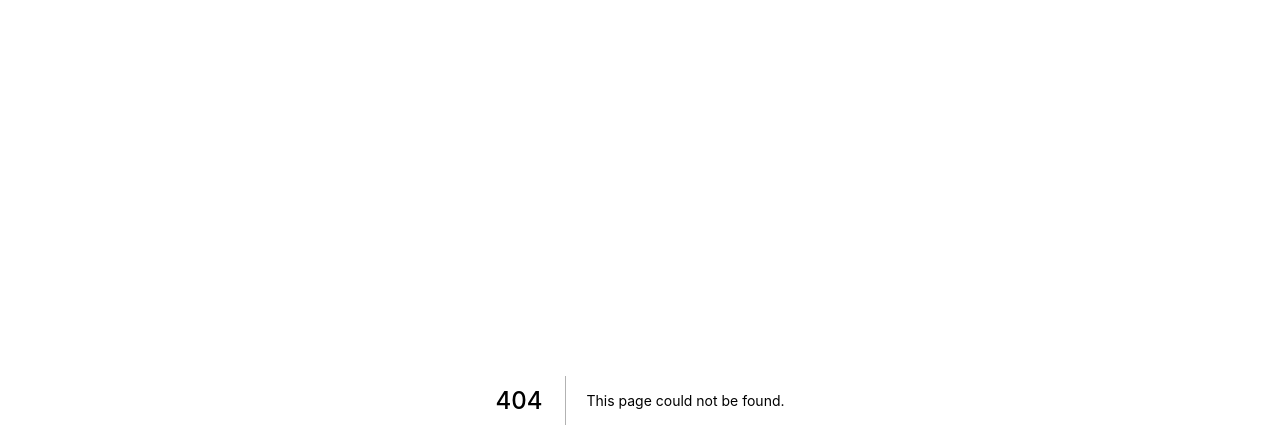
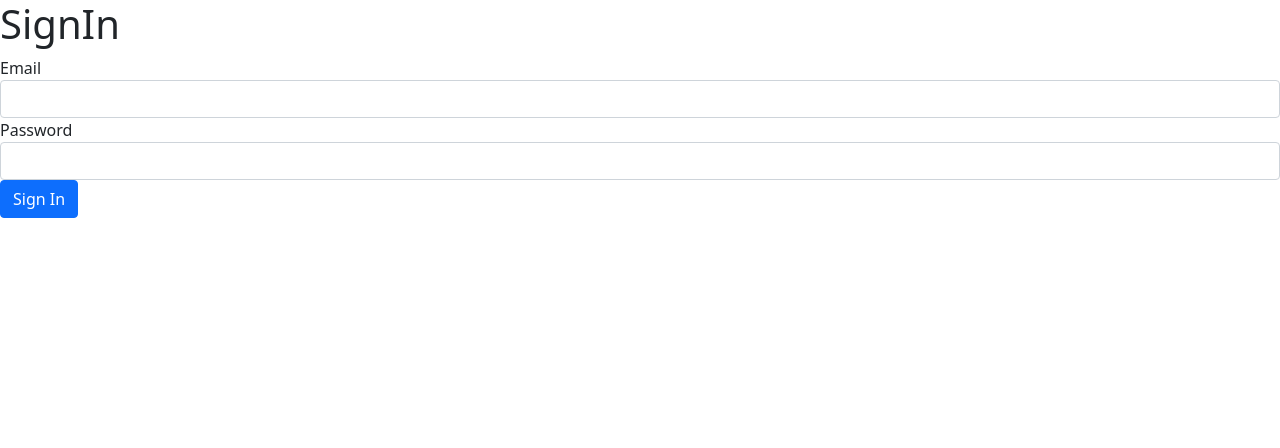
Before and after one commit to denilgabani/ticketseller-microservice-practice, a Next.js app in the folder client/: page /auth/signin in a window 1280 px wide. Before the commit this address had no page. Shown: the top 448 px of the page. Built offline with nearby package versions, Linux system fonts and the light colour scheme.

Commit message:
Added the signin functionality same as signup

```diff
--- /dev/null
+++ b/client/pages/auth/signin.js
@@ -0,0 +1,56 @@
+import axios from "axios";
+import { useState } from "react";
+import { useRequest } from "../../hooks/useRequest";
+import Router from "next/router";
+
+const SignIn = () => {
+  const [email, setEmail] = useState("");
+  const [password, setPassword] = useState("");
+
+  const { doRequest, errors } = useRequest({
+    url: "/api/users/signin",
+    method: "post",
+    body: {
+      email,
+      password,
+    },
+    onSuccess: () => Router.push("/"),
+  });
+
+  const onSubmit = async (e) => {
+    e.preventDefault();
+
+    doRequest();
+  };
+
+  return (
+    <form onSubmit={onSubmit}>
+      <h1>SignIn</h1>
+      <div className="form-group">
+        <label for="email">Email</label>
+        <input
+          type="email"
+          id="email"
+          className="form-control"
+          value={email}
+          onChange={(e) => setEmail(e.target.value)}
+        />
+      </div>
+      <div className="form-group">
+        <label for="password">Password</label>
+        <input
+          type="password"
+          id="password"
+          className="form-control"
+          value={password}
+          onChange={(e) => setPassword(e.target.value)}
+        />
+      </div>
+      {errors}
+
+      <button className="btn btn-primary">Sign In</button>
+    </form>
+  );
+};
+
+export default SignIn;
--- a/client/pages/demo.js
+++ /dev/null
@@ -1,5 +0,0 @@
-const Demo = () => {
-  return <h1>Demo Page!!!!</h1>;
-};
-
-export default Demo;
```
